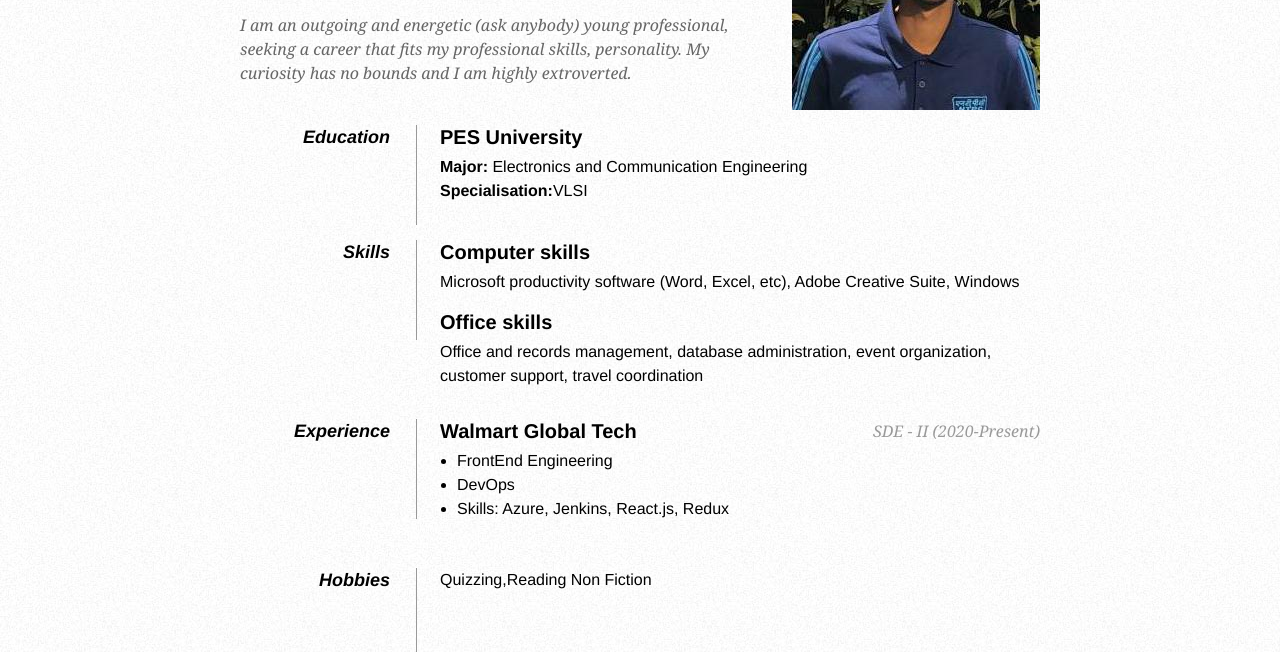
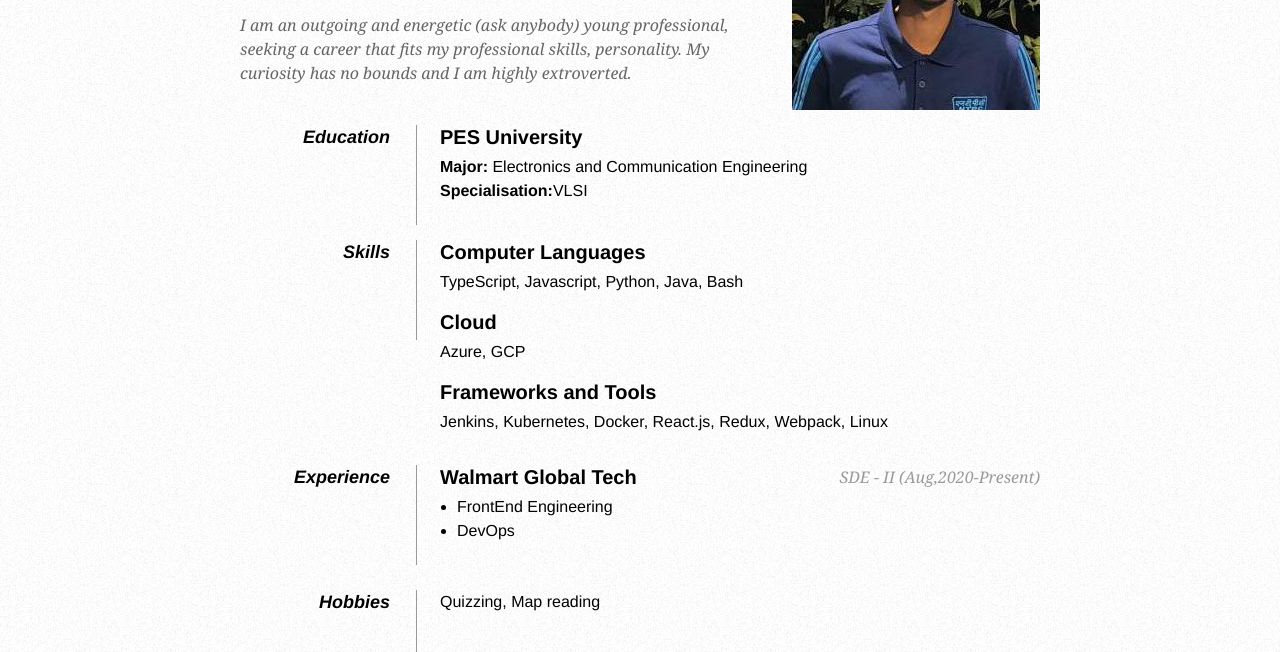
Before and after one commit to akhilsiddharth/akhilsiddharth, a plain HTML site: page index.html in a window 1280 px wide. Shown: the part 148-800 px from the top of the page. Drawn offline with Linux system fonts and the light colour scheme; files whose address does not match are found by name.

Commit message:
More Mods

```diff
--- a/index.html
+++ b/index.html
@@ -33,7 +33,7 @@
 
     <div id="page-wrap">
 
-        <img src="akhilsiddharth/akhil_dp.jpg" alt="My Photo" id="pic" />
+        <img src="Akhil_dp.jpg" alt="My Photo" id="pic" />
 
         <div id="contact-info" class="vcard">
 
@@ -70,21 +70,22 @@
 
             <dt>Skills</dt>
             <dd>
-                <h2>Computer skills</h2>
-                <p>Microsoft productivity software (Word, Excel, etc), Adobe Creative Suite, Windows</p>
-                <h2>Office skills</h2>
-                <p>Office and records management, database administration, event organization, customer support, travel coordination</p>
+                <h2>Computer Languages</h2>
+                <p>TypeScript, Javascript, Python, Java, Bash</p>
+                <h2>Cloud</h2>
+                <p>Azure, GCP</p>
+                <h2>Frameworks and Tools </h2>
+                 <p>Jenkins, Kubernetes, Docker, React.js, Redux, Webpack, Linux </p>
             </dd>
 
             <dd class="clear"></dd>
 
             <dt>Experience</dt>
             <dd>
-                <h2>Walmart Global Tech <span>SDE - II (2020-Present)</span></h2>
+                <h2>Walmart Global Tech <span>SDE - II (Aug,2020-Present)</span></h2>
                 <ul>
                     <li>FrontEnd Engineering</li>
                     <li>DevOps</li>
-                    <li>Skills: Azure, Jenkins, React.js, Redux</li>
                 </ul>
 
             </dd>
@@ -92,12 +93,9 @@
             <dd class="clear"></dd>
 
             <dt>Hobbies</dt>
-            <dd>Quizzing,Reading Non Fiction</dd>
+            <dd>Quizzing, Map reading</dd>
 
             <dd class="clear"></dd>
-
-            <dt>References</dt>
-            <dd>Available on request</dd>
 
             <dd class="clear"></dd>
         </dl>
```
